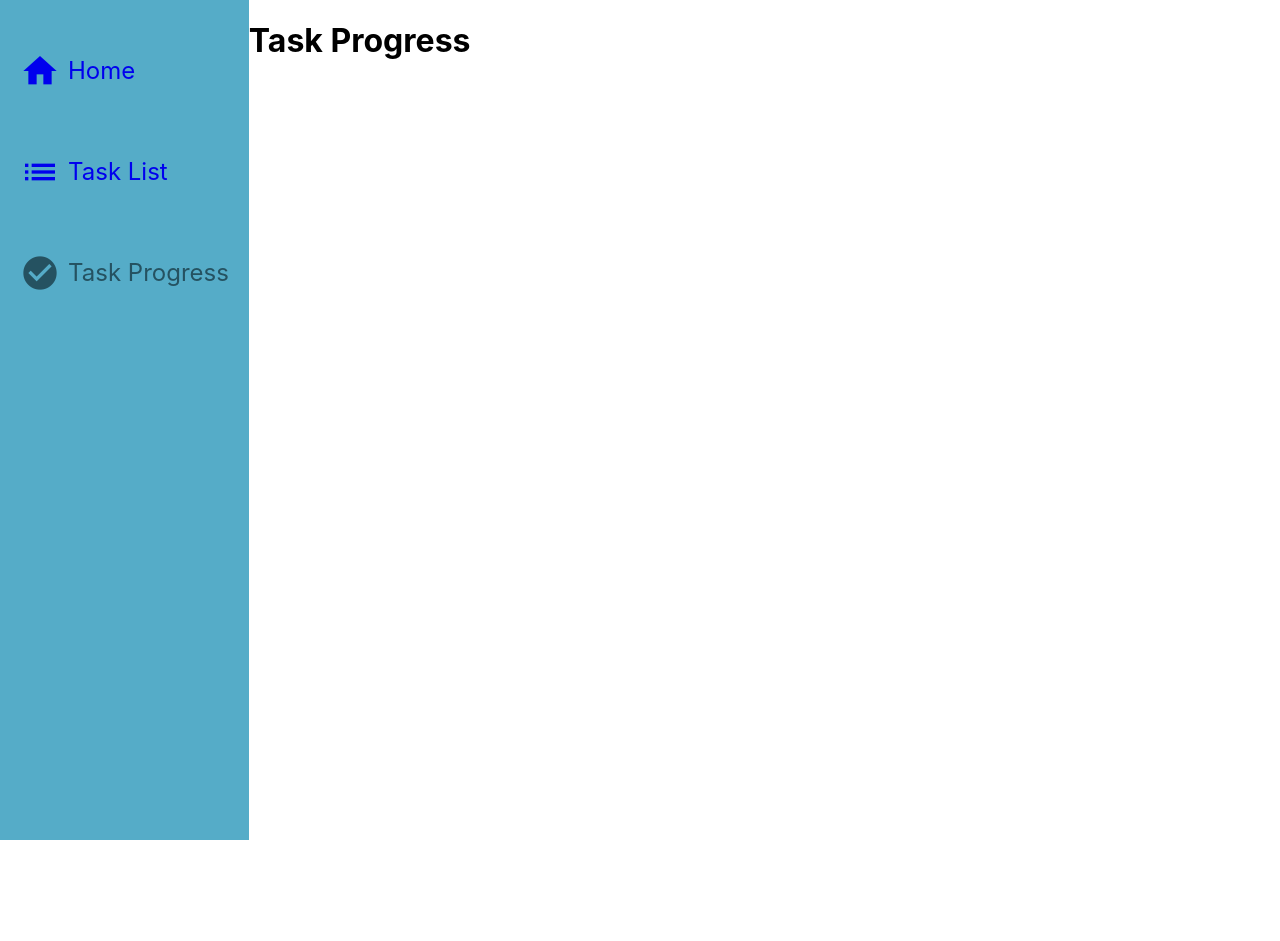
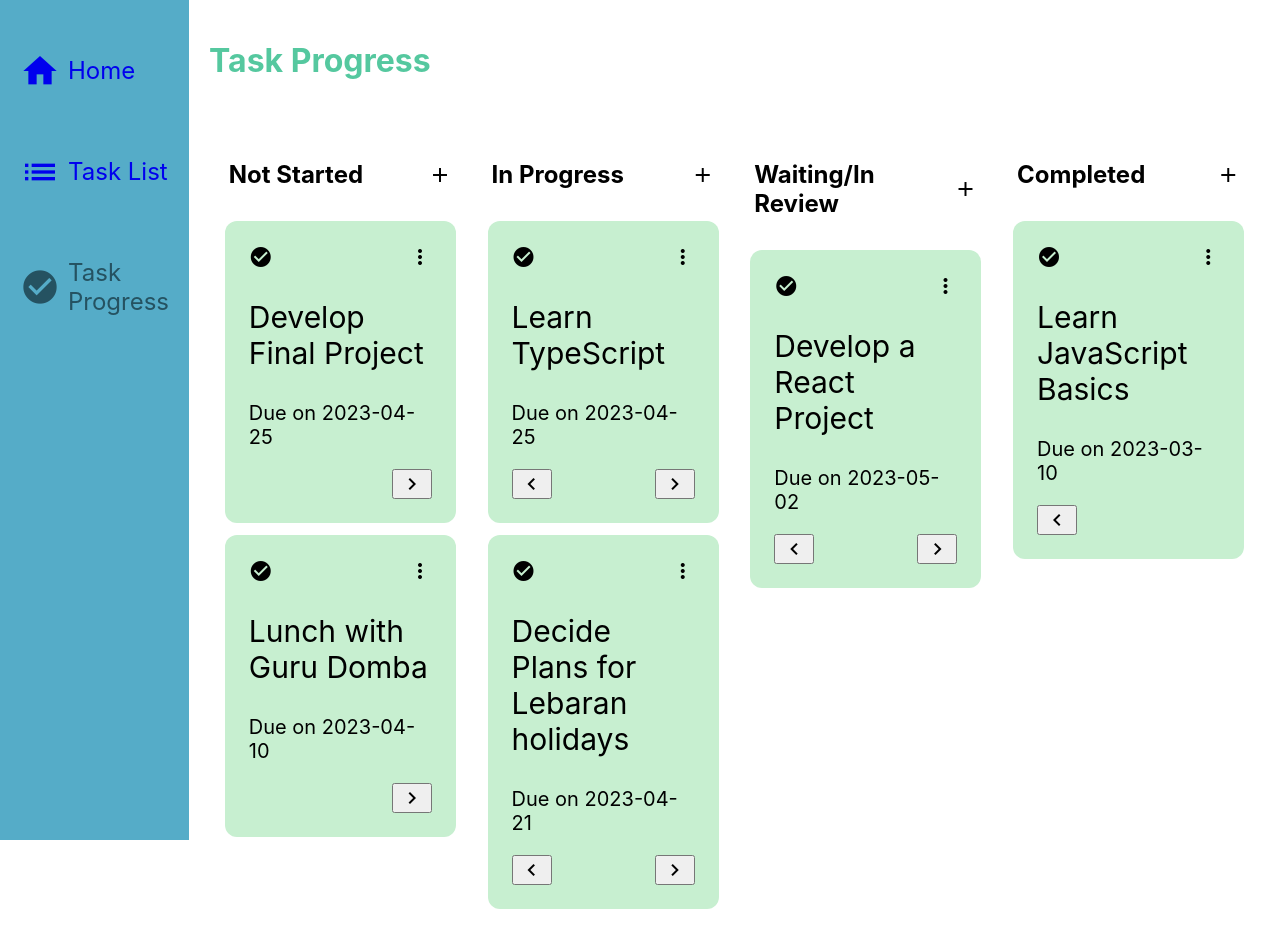
Before and after one commit to MRickyAlendra/KanbanApp, a React (Vite) app: page /task-progress in a window 1280 px wide. Before the commit the page ends 840 px from the top, so only its background shows below. Built offline with nearby package versions, Linux system fonts and the light colour scheme; the HTML template or start-up script is replaced by a standard one.

Commit message:
Develop the layouts of TaskList and TaskProgress pages

```diff
--- a/src/App.tsx
+++ b/src/App.tsx
@@ -2,6 +2,8 @@ import { createBrowserRouter, RouterProvider } from 'react-router-dom'
 import SideMenuLayout from './layouts/SideMenuLayout'
 import { RecoilRoot } from 'recoil'
 import TaskSummary from './features/tasks/components/TaskSummary';
+import TaskList from './features/tasks/components/TaskList/TaskList';
+import TaskProgress from './features/tasks/components/TaskProgress/TaskProgress'
 
 const router = createBrowserRouter([
   {
@@ -20,7 +22,7 @@ const router = createBrowserRouter([
     children: [
       {
         path: "/task-list",
-        element: <h1>Task List</h1>,
+        element: <TaskList/>,
       },
     ],
   },
@@ -30,7 +32,7 @@ const router = createBrowserRouter([
     children: [
       {
         path: "/task-progress",
-        element: <h1>Task Progress</h1>,
+        element: <TaskProgress/>,
       },
     ],
   },
--- a/src/features/tasks/TaskSelector.ts
+++ b/src/features/tasks/TaskSelector.ts
@@ -11,6 +11,33 @@ export const uncompletedTasksSelector = selector<Task[]>({
     },
 })
 
+export const notStartedTasksSelector = selector<Task[]>({
+    key:'notstarted_tasks',
+    get: ({ get }) => {
+        return get(tasksState).filter((task) => {
+            return task.progressOrder === 1
+        })
+    }
+})
+
+export const inProgressTasksSelector = selector<Task[]>({
+    key:'inprogress_tasks',
+    get: ({ get }) => {
+        return get(tasksState).filter((task) => {
+            return task.progressOrder === 2
+        })
+    }
+})
+
+export const waitingTasksSelector = selector<Task[]>({
+    key:'waiting_tasks',
+    get: ({ get }) => {
+        return get(tasksState).filter((task) => {
+            return task.progressOrder === 3
+        })
+    }
+})
+
 export const completedTasksSelector = selector<Task[]>({
     key: 'completed_tasks',
     get: ({ get }) => {
--- /dev/null
+++ b/src/features/tasks/components/TaskList/TaskList.tsx
@@ -0,0 +1,87 @@
+import React from 'react';
+import { useRecoilValue } from 'recoil'
+import { tasksState } from '../../TaskAtoms'
+import TaskListItem from './TaskListItem'
+import type { Task, CSSProperties } from '../../../../types'
+
+const TaskList = (): JSX.Element => {
+    const tasks: Task[] = useRecoilValue(tasksState);
+
+    return (
+        <div style={styles.container}>
+            <h1 style={styles.heading}>Your Tasks</h1>
+            <div style={styles.taskButtons}>
+                <button style={styles.button}>
+                    <span className="material-icons">add</span>Add Task
+                </button>
+                <button style={styles.button}>
+                    <span className="material-icons">sort</span>Filter tasks
+                </button>
+        </div>
+        <div>
+            <div style={styles.tableHead}>
+                <div
+                    style={styles.tableHeaderTaskName}>Task Name
+                </div>
+                <div
+                    style={styles.tableHeaderDetail}>Detail
+                </div>
+                <div
+                    style={styles.tableHeaderDueDate}>Due Date
+                </div>
+                <div
+                    style={styles.tableHeaderProgress}>Progress
+                </div>
+            </div>
+                {tasks.map((task: Task) => {
+                  return <TaskListItem task={task} key={task.id} />
+                })}
+        </div>
+        </div>
+    );
+};
+
+const styles: CSSProperties = {
+    container: {
+      padding: '20px',
+    },
+    heading: {
+      color: '#55C89F',
+      marginBottom: '60px',
+    },
+    taskButtons: {
+      display: 'flex',
+      marginBottom: '30px',
+      position: 'relative',
+    },
+    button: {
+      padding: '16px',
+      fontSize: '16px',
+      marginRight: '20px',
+      cursor: 'pointer',
+      display: 'flex',
+      alignItems: 'center',
+    },
+    tableHead: {
+      display: 'flex',
+      fontSize: '24px',
+    },
+    tableHeaderTaskName: {
+      padding: '16px',
+      width: '15%',
+    },
+    tableHeaderDetail: {
+      padding: '16px',
+      width: '32%',
+    },
+    tableHeaderDueDate: {
+      padding: '16px',
+      width: '15%',
+    },
+    tableHeaderProgress: {
+      padding: '16px',
+      width: '15%',
+    },
+  }
+
+export default TaskList
--- /dev/null
+++ b/src/features/tasks/components/TaskList/TaskListItem.tsx
@@ -0,0 +1,77 @@
+import React from 'react'
+import type { Task, CSSProperties } from '../../../../types'
+
+interface TaskListItemProps {
+  task: Task
+}
+const getProgressCategory = (progressOrder: number): string => {
+  switch (progressOrder) {
+    case 1:
+      return 'Not Started'
+    case 2:
+      return 'In Progress'
+    case 3:
+      return 'Waiting/In Review'
+    case 4:
+      return 'Completed'
+    default:
+      return 'Not Started'
+
+  }
+}
+const TaskListItem = ({ task }: TaskListItemProps): JSX.Element => {
+  return (
+    <div style={styles.tableBody}>
+      <div style={styles.tableBodyTaskTitle}>
+        <span className="material-icons">check_circle</span>
+        {task.title}
+      </div>
+      <div style={styles.tableBodyDetail}>{task.detail}</div>
+      <div style={styles.tableBodyDueDate}>{task.dueDate}</div>
+      <div style={styles.tableBodyprogress}>{getProgressCategory(task.progressOrder)}</div>
+      <div>
+        <span className="material-icons" style={styles.menuIcon}>
+          more_horiz
+        </span>
+      </div>
+    </div>
+  )
+}
+
+const styles: CSSProperties = {
+  tableBody: {
+    display: 'flex',
+    alignItems: 'center',
+    borderBottom: '1px solid #D8D8D8',
+    fontSize: '20px',
+    position: 'relative',
+  },
+  tableBodyTaskTitle: {
+    width: '15%',
+    padding: '16px',
+    display: 'flex',
+    alignItems: 'center',
+    overflowWrap: 'anywhere',
+    borderRight: '1px solid #D8D8D8',
+  },
+  tableBodyDetail: {
+    width: '30%',
+    padding: '16px',
+    overflowWrap: 'anywhere',
+    borderRight: '1px solid #D8D8D8',
+  },
+  tableBodyDueDate: {
+    width: '15%',
+    padding: '16px',
+    borderRight: '1px solid #D8D8D8',
+  },
+  tableBodyprogress: {
+    width: '15%',
+    padding: '16px',
+  },
+  menuIcon: {
+    cursor: 'pointer',
+  },
+}
+
+export default TaskListItem
--- /dev/null
+++ b/src/features/tasks/components/TaskProgress/TaskCard.tsx
@@ -0,0 +1,68 @@
+import React from 'react'
+import type { Task, CSSProperties } from '../../../../types'
+
+interface TaskCardProps {
+    task: Task
+}
+
+const getArrowPositionStyle = (progressOrder: number):React.CSSProperties => {
+    const justifyContentValue: 'flex-end' | 'space-between' = progressOrder === 1 ? 'flex-end' : 'space-between'
+    return {
+        display: 'flex',
+        justifyContent: justifyContentValue,
+    }
+}
+const TaskCard = ({ task }: TaskCardProps): JSX.Element => {
+    return(
+        <div style={styles.taskCard}>
+            <div style={styles.taskIcons}>
+                <div className="material-icons">
+                    check_circle
+                </div>
+                <div className="material-icons" style={styles.menuIcon}>
+                    more_vert
+                </div>
+            </div>
+            <p style={styles.taskTitle}>{task.title}</p>
+            <div>
+                <p>Due on {task.dueDate}</p>
+            </div>
+            <div style={getArrowPositionStyle(task.progressOrder)}>
+                {task.progressOrder !== 1 && (
+                    <button className="material-icons">chevron_left</button>
+                )}
+                {task.progressOrder !== 4 && (
+                    <button className="material-icons">chevron_right</button>
+                )}
+            </div>
+        </div>
+    )
+}
+
+const styles: CSSProperties = {
+    taskCard: {
+        backgroundColor: '#C7EFD0',
+        borderRadius: '12px',
+        padding: '24px',
+        margin: '12px 0',
+        fontSize: '20px',
+        overflowWrap: 'anywhere',
+        position: 'relative',
+    },
+    taskIcons: {
+        display: 'flex',
+        justifyContent: 'space-between',
+    },
+    menuIcon: {
+        cursor: 'pointer',
+    },
+    taskTitle: {
+        fontSize: '30px',
+    },
+    arrowsContainer: {
+        display: 'flex',
+        justifyContent: 'space-between',
+    },
+}
+
+export default TaskCard
--- /dev/null
+++ b/src/features/tasks/components/TaskProgress/TaskColumn.tsx
@@ -0,0 +1,43 @@
+import React from 'react'
+import TaskCard from './TaskCard'
+import type { Task, CSSProperties } from '../../../../types'
+
+interface TaskColumnProps {
+    columnTitle: string
+    tasks: Task[]
+}
+
+const TaskColumn = ({ columnTitle, tasks }: TaskColumnProps):JSX.Element => {
+    return (
+        <div style={styles.categoryColumn}>
+            <div style={styles.columnTitleWrapper}>
+                <h2 style={styles.categoryTitle}>{ columnTitle }</h2>
+                <div className="material-icons" style={styles.plusIcon}>
+                    add
+                </div>
+            </div>
+            <div>
+                {tasks.map((task: Task) => {
+                    return <TaskCard key={task.id} task={task} />
+                })}
+            </div>
+        </div>
+    )
+}
+
+const styles: CSSProperties = {
+    plusIcon: {
+        cursor: 'pointer',
+    },
+    categoryColumn: {
+        width: '22%',
+    },
+    columnTitleWrapper: {
+        display: 'flex',
+        justifyContent: 'space-between',
+        alignItems: 'center',
+        padding: '0 4px',
+    },
+}
+
+export default TaskColumn
--- /dev/null
+++ b/src/features/tasks/components/TaskProgress/TaskProgress.tsx
@@ -0,0 +1,64 @@
+import React from 'react'
+import { useRecoilValue } from 'recoil'
+import {
+    notStartedTasksSelector,
+    inProgressTasksSelector,
+    waitingTasksSelector,
+    completedTasksSelector,
+} from '../../TaskSelector'
+import TaskColumn from './TaskColumn'
+import type { Task, CSSProperties } from '../../../../types'
+
+const TaskProgress = (): JSX.Element => {
+    const notStartedTasks: Task [] =
+useRecoilValue(notStartedTasksSelector)
+
+    const inProgressTasks: Task [] =
+useRecoilValue(inProgressTasksSelector)
+
+    const waitingTasks: Task [] =
+useRecoilValue(waitingTasksSelector)
+
+    const completedTasks: Task [] =
+useRecoilValue(completedTasksSelector)
+
+    return (
+        <div style={styles.container}>
+            <h1 style={styles.heading}>Task Progress</h1>
+            <div style={styles.taskCategories}>
+                <TaskColumn
+                    columnTitle="Not Started"
+                    tasks={notStartedTasks}
+                />
+                <TaskColumn
+                    columnTitle="In Progress"
+                    tasks={inProgressTasks}
+                />
+                <TaskColumn
+                    columnTitle="Waiting/In Review"
+                    tasks={waitingTasks}
+                />
+                <TaskColumn
+                    columnTitle="Completed"
+                    tasks={completedTasks}
+                />
+            </div>
+        </div>
+    )
+}
+
+const styles: CSSProperties = {
+    container: {
+        padding: '20px',
+    },
+    heading: {
+        color: '#55C89F',
+        marginBottom: '60px',
+    },
+    taskCategories: {
+        display: 'flex',
+        justifyContent: 'space-around',
+    },
+}
+
+export default TaskProgress
--- a/src/features/tasks/components/TaskSummary.tsx
+++ b/src/features/tasks/components/TaskSummary.tsx
@@ -65,7 +65,7 @@ const styles: CSSProperties = {
         padding: '16px',
         marginRight: '24px',
         backgroundColor: '#55ACC8',
-        color: 'fff',
+        color: '#fff',
         borderRadius: '8px',
         textDecoration:'none',
     },
```
